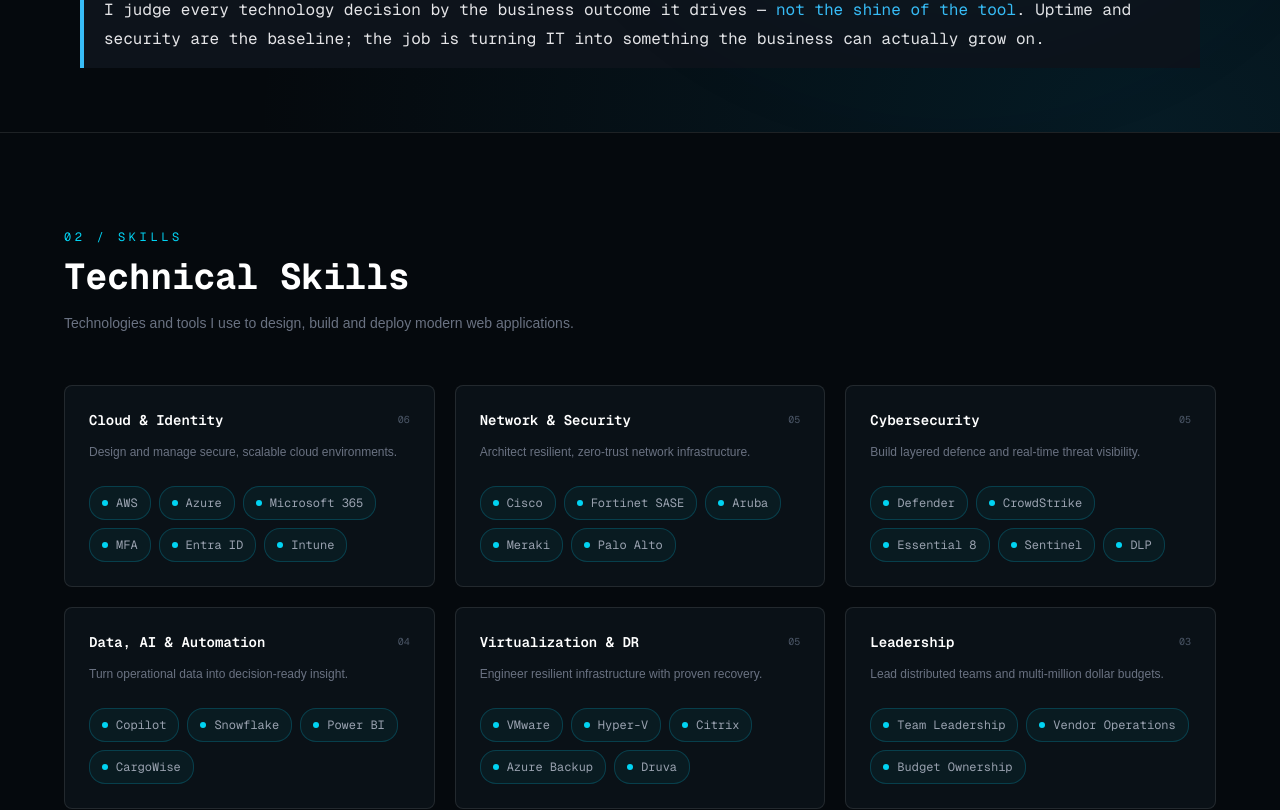
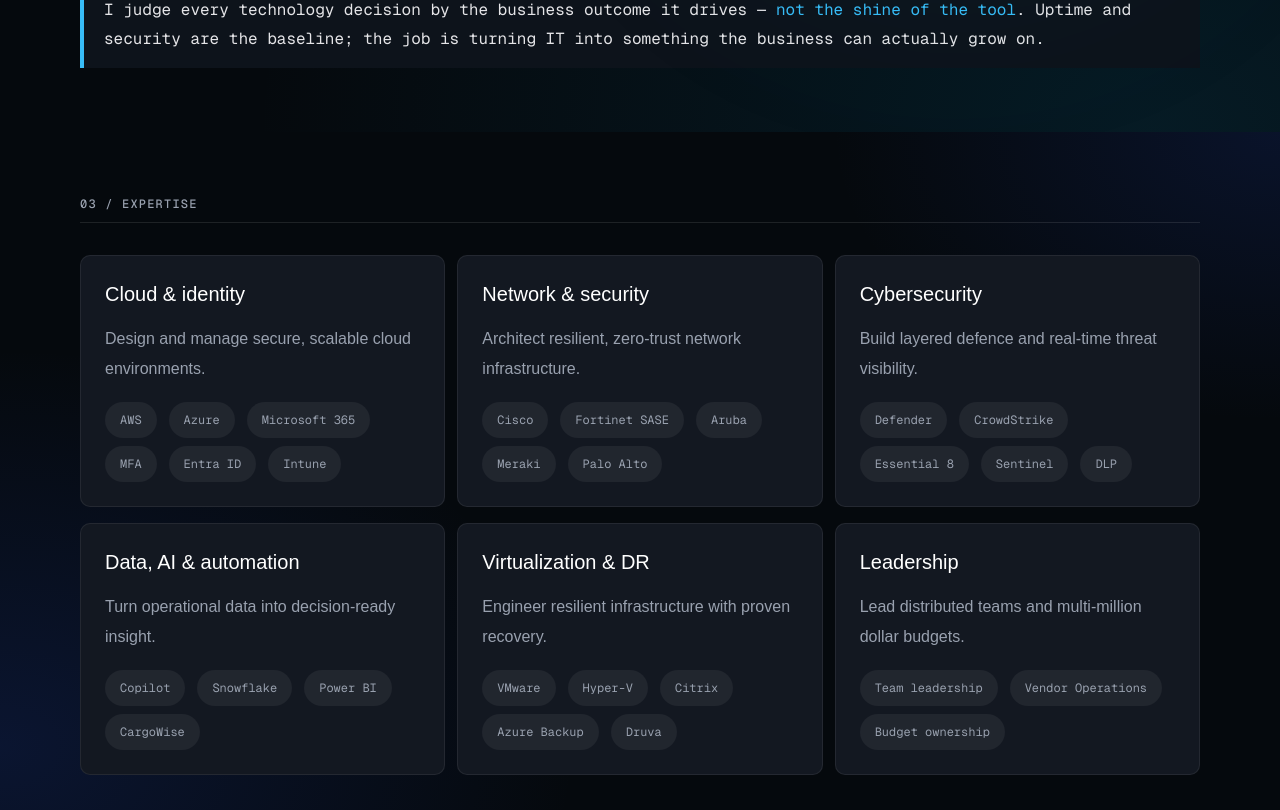
Before and after one commit to shihab-bhuiya/First-intern-Task, a Next.js app: page / in a window 1280 px wide. Shown: the part 1500-2310 px from the top of the page. Built offline with nearby package versions, Linux system fonts and the light colour scheme.

Commit message:
refactor: rename Skills component to Expertise and update its implementation

```diff
--- a/src/app/page.tsx
+++ b/src/app/page.tsx
@@ -7,13 +7,13 @@
 import Navbar from "@/components/Navbar";
 import Projects from "@/components/Projects";
 import Qualifications from "@/components/Qualifications";
-import Skills from "@/components/Skill";
+import Skills from "@/components/Expertise";
 import Marquee from "react-fast-marquee";
 
 
 export default function Home() {
   return (
-    <div className="">
+    <div className="mx-auto">
         <Navbar/>
       <Hero/>
       <Marquee>
--- /dev/null
+++ b/src/components/Expertise.tsx
@@ -0,0 +1,97 @@
+interface SkillGroup {
+  title: string;
+  description: string;
+  skills: string[];
+}
+
+const skillGroups: SkillGroup[] = [
+  {
+    title: "Cloud & identity",
+    description: "Design and manage secure, scalable cloud environments.",
+    skills: ["AWS", "Azure", "Microsoft 365", "MFA", "Entra ID", "Intune"],
+  },
+  {
+    title: "Network & security",
+    description: "Architect resilient, zero-trust network infrastructure.",
+    skills: ["Cisco", "Fortinet SASE", "Aruba", "Meraki", "Palo Alto"],
+  },
+  {
+    title: "Cybersecurity",
+    description: "Build layered defence and real-time threat visibility.",
+    skills: ["Defender", "CrowdStrike", "Essential 8", "Sentinel", "DLP"],
+  },
+  {
+    title: "Data, AI & automation",
+    description: "Turn operational data into decision-ready insight.",
+    skills: ["Copilot", "Snowflake", "Power BI", "CargoWise"],
+  },
+  {
+    title: "Virtualization & DR",
+    description: "Engineer resilient infrastructure with proven recovery.",
+    skills: ["VMware", "Hyper-V", "Citrix", "Azure Backup", "Druva"],
+  },
+  {
+    title: "Leadership",
+    description: "Lead distributed teams and multi-million dollar budgets.",
+    skills: ["Team leadership", "Vendor Operations", "Budget ownership"],
+  },
+];
+
+// Blue haze at the bottom-left and top-right corners
+const backgroundStyle = {
+  backgroundImage: `
+    radial-gradient(ellipse 45% 55% at 0% 85%, rgba(30, 64, 175, 0.22), transparent),
+    radial-gradient(ellipse 35% 40% at 100% 0%, rgba(30, 64, 175, 0.18), transparent)
+  `,
+};
+
+export default function Skills() {
+  return (
+    <section
+      id="expertise"
+      className="relative scroll-mt-[66px] overflow-hidden bg-[#05090d] pb-20 pt-16"
+    >
+      <div
+        aria-hidden="true"
+        className="pointer-events-none absolute inset-0"
+        style={backgroundStyle}
+      />
+
+      <div className="relative mx-auto max-w-[1440px] px-6 md:px-10 xl:px-20">
+        {/* Eyebrow + rule */}
+        <h2 className="border-b border-white/10 pb-2.5 font-mono text-xs font-medium uppercase tracking-widest text-gray-400">
+          03 / Expertise
+        </h2>
+
+        {/* Skill cards */}
+        <div className="mt-8 grid gap-x-3 gap-y-4 md:grid-cols-2 lg:grid-cols-3">
+          {skillGroups.map((group) => (
+            <article
+              key={group.title}
+              className="rounded-[10px] border border-white/[0.07] bg-[#131821] p-6 transition-colors duration-300 hover:border-white/15"
+            >
+              <h3 className="text-xl font-medium leading-7 text-white">
+                {group.title}
+              </h3>
+
+              <p className="mt-4 text-base leading-[30px] text-gray-400">
+                {group.description}
+              </p>
+
+              <ul className="mt-[18px] flex flex-wrap gap-x-3 gap-y-2">
+                {group.skills.map((skill) => (
+                  <li
+                    key={skill}
+                    className="rounded-full bg-white/[0.06] px-[15px] py-2.5 font-mono text-xs leading-4 text-gray-400"
+                  >
+                    {skill}
+                  </li>
+                ))}
+              </ul>
+            </article>
+          ))}
+        </div>
+      </div>
+    </section>
+  );
+}
--- a/src/components/Skill.tsx
+++ /dev/null
@@ -1,108 +0,0 @@
-interface SkillGroup {
-  title: string;
-  description: string;
-  skills: string[];
-}
-
-const skillGroups: SkillGroup[] = [
-  {
-    title: "Cloud & Identity",
-    description: "Design and manage secure, scalable cloud environments.",
-    skills: ["AWS", "Azure", "Microsoft 365", "MFA", "Entra ID", "Intune"],
-  },
-  {
-    title: "Network & Security",
-    description: "Architect resilient, zero-trust network infrastructure.",
-    skills: ["Cisco", "Fortinet SASE", "Aruba", "Meraki", "Palo Alto"],
-  },
-  {
-    title: "Cybersecurity",
-    description: "Build layered defence and real-time threat visibility.",
-    skills: ["Defender", "CrowdStrike", "Essential 8", "Sentinel", "DLP"],
-  },
-  {
-    title: "Data, AI & Automation",
-    description: "Turn operational data into decision-ready insight.",
-    skills: ["Copilot", "Snowflake", "Power BI", "CargoWise"],
-  },
-  {
-    title: "Virtualization & DR",
-    description: "Engineer resilient infrastructure with proven recovery.",
-    skills: ["VMware", "Hyper-V", "Citrix", "Azure Backup", "Druva"],
-  },
-  {
-    title: "Leadership",
-    description: "Lead distributed teams and multi-million dollar budgets.",
-    skills: ["Team Leadership", "Vendor Operations", "Budget Ownership"],
-  },
-];
-
-export default function Skills() {
-  return (
-    <section
-      id="skills"
-      className="border-t border-white/10 bg-[#05090d] px-6 py-24"
-    >
-      <div className="mx-auto max-w-6xl">
-        {/* Heading */}
-        <div className="mb-12">
-          <p className="mb-3 font-mono text-xs uppercase tracking-[0.3em] text-cyan-400">
-            02 / Skills
-          </p>
-
-          <h2 className="font-mono text-3xl font-bold text-white sm:text-4xl">
-            Technical Skills
-          </h2>
-
-          <p className="mt-3                max-w-2xl text-sm leading-7 text-gray-500">
-            Technologies and tools I use to design, build and deploy modern
-            web applications.
-          </p>
-        </div>
-
-        {/* Skill Cards */}
-        <div className="grid gap-5 md:grid-cols-2 lg:grid-cols-3">
-          {skillGroups.map((group) => (
-            <div
-              key={group.title}
-              className="rounded-lg border border-white/10 bg-[#0a1117] p-6 transition-all duration-300 hover:border-cyan-400/30 hover:bg-[#0c141c]"
-            >
-              {/* Card Header */}
-              <div className="mb-6">
-                <div className="flex items-center justify-between">
-                  <h3 className="font-mono text-sm font-semibold text-white">
-                    {group.title}
-                  </h3>
-
-                  <span className="font-mono text-[10px] text-gray-600">
-                    {String(group.skills.length).padStart(2, "0")}
-                  </span>
-                </div>
-
-                <p className="mt-3 text-xs leading-5 text-gray-500">
-                  {group.description}
-                </p>
-              </div>
-
-              {/* Skills */}
-            <div className="flex flex-wrap items-center gap-2">
-  {group.skills.map((skill) => (
-    <div
-      key={skill}
-      className="flex items-center gap-2 rounded-2xl border border-cyan-400/20 bg-cyan-400/5 px-3 py-2 transition-all duration-300 hover:border-cyan-400/40 hover:bg-cyan-400/10"
-    >
-      <span className="h-1.5 w-1.5 shrink-0 rounded-full bg-cyan-400" />
-
-      <span className="font-mono text-xs text-gray-400">
-        {skill}
-      </span>
-    </div>
-  ))}
-</div>
-            </div>
-          ))}
-        </div>
-      </div>
-    </section>
-  );
-}
```
